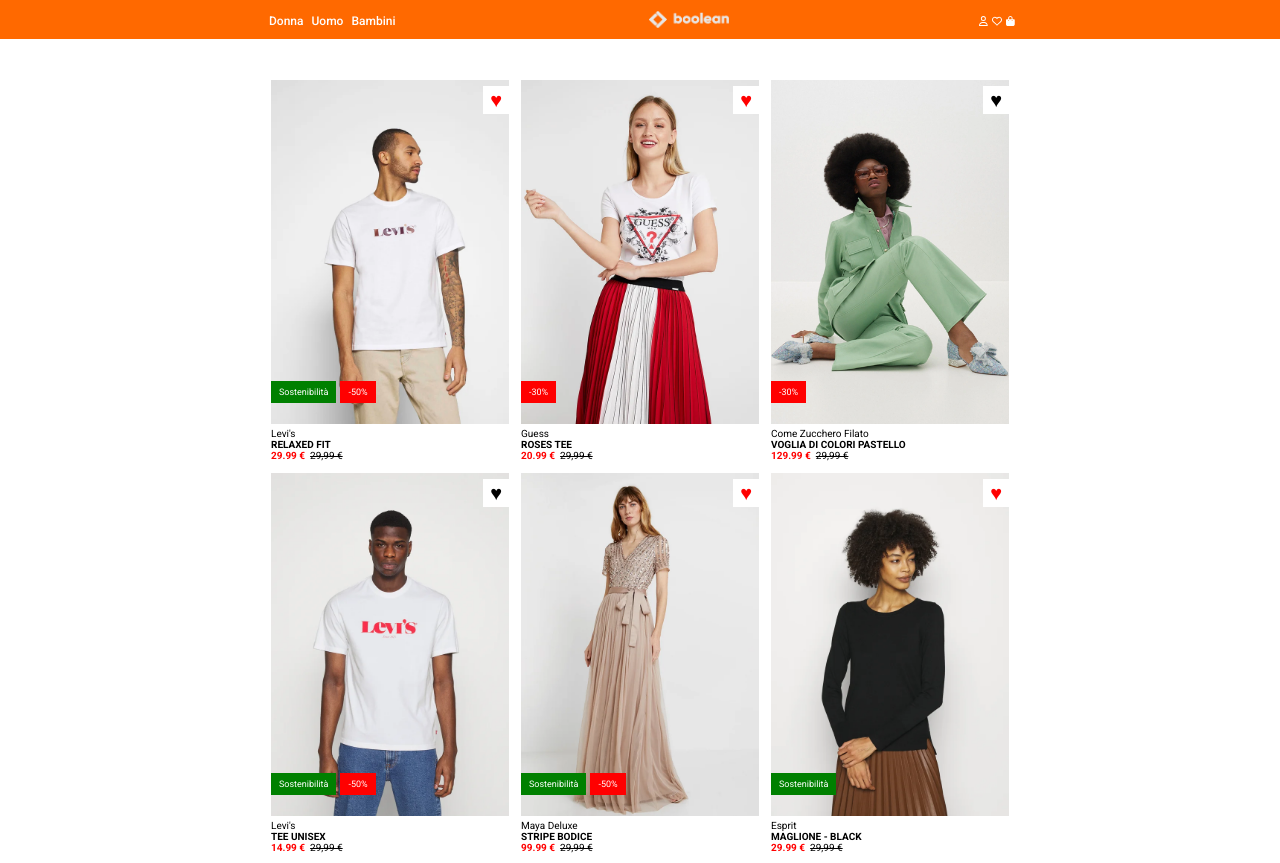
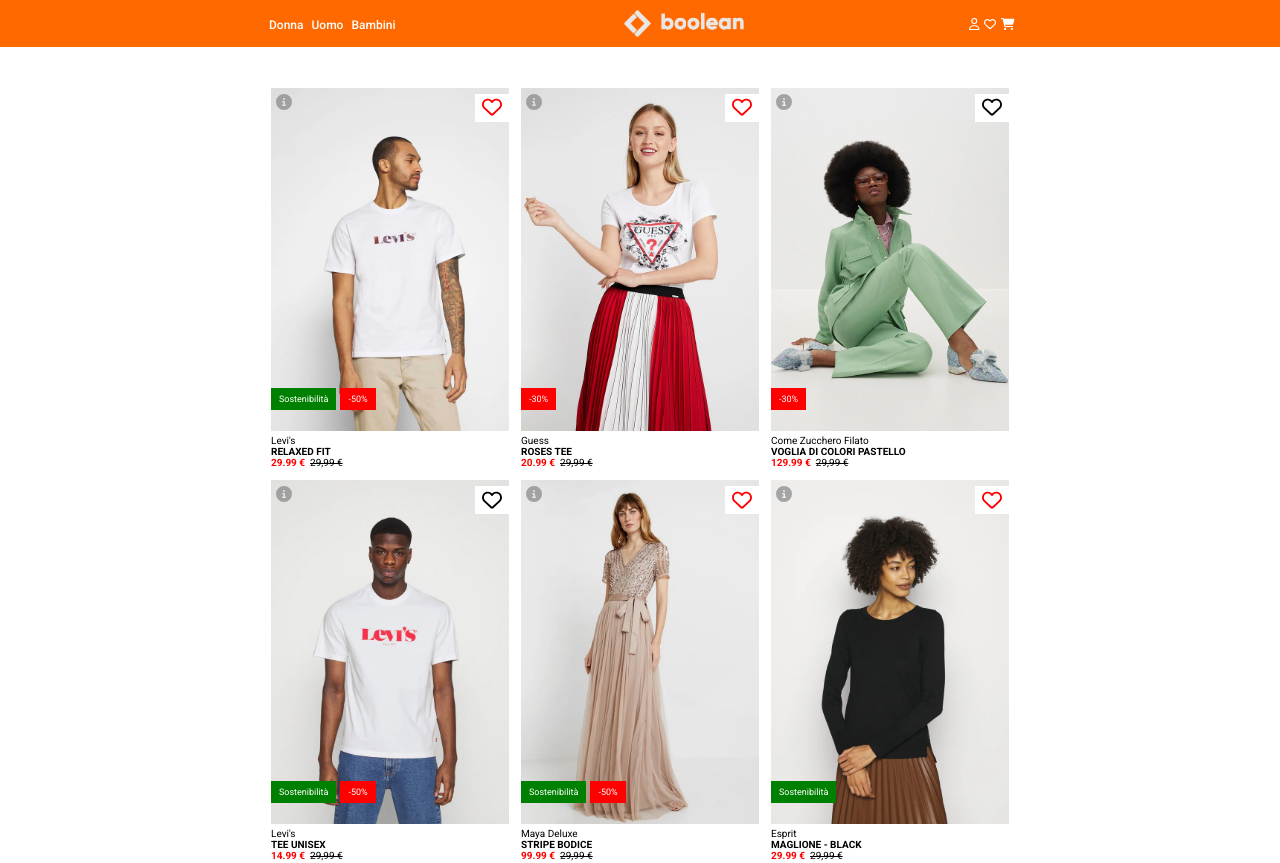
Before and after one commit to NicolaSforza93/vite-boolando, a Vue app: page / in a window 1280 px wide. Shown: the top 863 px of the page. Built offline with nearby package versions, Linux system fonts and the light colour scheme; data requests are answered from the project's data file.

Commit message:
added modal and bonus

```diff
--- a/package.json
+++ b/package.json
@@ -6,7 +6,8 @@
   "scripts": {
     "dev": "vite",
     "build": "vite build",
-    "preview": "vite preview"
+    "preview": "vite preview",
+    "server": "json-server --watch db.json"
   },
   "dependencies": {
     "@fortawesome/fontawesome-svg-core": "^6.4.2",
--- a/src/components/MainContent.vue
+++ b/src/components/MainContent.vue
@@ -7,7 +7,34 @@ export default {
     components: { Product },
     data() {
         return {
-            store
+            store,
+            open: false,
+            selectedProduct: {}
+        }
+    },
+    computed: {
+        products: function () {
+            return store.products;
+        }
+    },
+    methods: {
+        toggleFavorite(item) {
+            // console.log(item);
+            if (item.isInFavorites === true) {
+                item.isInFavorites = false;
+            } else {
+                item.isInFavorites = true
+            }
+        },
+
+        showModal(product) {
+            this.selectedProduct = product;
+            this.open = true;
+        },
+
+        closeModal() {
+            this.open = false;
+            this.selectedProduct = {};
         }
     },
     mounted() {
@@ -20,12 +47,30 @@ export default {
         <section>
             <div class="container">
                 <div class="row">
-                    <div v-for="(product, id) in store.products" :key="id" class="col-4">
-                        <Product :item="product" />
+                    <div v-for="(product, id) in products" :key="id" class="col-4">
+                        <Product :item="product" @toggle="toggleFavorite" @show="showModal" />
                     </div>
                 </div>
             </div>
         </section>
+        <div v-if="open" class="modal">
+            <div class="card">
+                <div class="card-header">
+                    <figure>
+                        <img :src="selectedProduct.frontImage" alt="">
+                    </figure>
+                </div>
+                <div class="card-body">
+                    <p>
+                        {{ selectedProduct.brand }}
+                    </p>
+                    <h1>{{ selectedProduct.name }}</h1>
+                </div>
+                <span class="close">
+                    <font-awesome-icon @click="closeModal" icon="fa-solid fa-circle-xmark" />
+                </span>
+            </div>
+        </div>
     </main>
 </template>
 
@@ -33,4 +78,41 @@ export default {
 section {
     padding: 35px;
 }
+
+.modal::after {
+    content: '';
+    position: fixed;
+    top: 0;
+    bottom: 0;
+    left: 0;
+    right: 0;
+    z-index: 40;
+    background-color: rgba(0, 0, 0, 0.5);
+}
+
+.modal .card {
+    position: fixed;
+    top: 50%;
+    left: 50%;
+    transform: translate(-50%, -50%);
+    z-index: 50;
+    background-color: white;
+    border-radius: 20px;
+    padding: 20px;
+    width: 100%;
+    max-width: 500px;
+    box-shadow: 0px 0px 20px rgba(0, 0, 0, 0.2);
+    display: flex;
+    gap: 10px;
+}
+
+.card-body {
+    align-self: center;
+}
+
+.close {
+    cursor: pointer;
+    font-size: 20px;
+    color: red;
+}
 </style>
--- a/src/components/PageHeader.vue
+++ b/src/components/PageHeader.vue
@@ -3,7 +3,7 @@ export default {
     data() {
         return {
             gender: ['Donna', 'Uomo', 'Bambini'],
-            navIcons: ['fa-regular fa-user', 'fa-regular fa-heart', 'fa-solid fa-bag-shopping']
+            navIcons: ['fa-regular fa-user', 'fa-regular fa-heart', 'fa-solid fa-cart-shopping']
         }
     }
 }
@@ -44,7 +44,7 @@ header {
 }
 
 .logo {
-    width: 80px;
+    width: 120px;
     display: block;
 }
 
@@ -69,11 +69,11 @@ header {
 
 .nav-icons {
     display: flex;
-    gap: 4px;
+    gap: 5px;
 
     a {
         color: white;
-        font-size: 10px;
+        font-size: 12px;
     }
 
 }
--- a/src/components/Product.vue
+++ b/src/components/Product.vue
@@ -14,13 +14,17 @@ export default {
         <figure class="card image">
             <img :src="item.frontImage" alt="Uomo Levi's T-shirt">
             <img class="overlay" :src="item.backImage" alt="Uomo Levi's giacca">
-            <span class="heart-icon" :class="item.isInFavorites === true ? 'favorite' : ''">&hearts;</span>
+            <span class="heart-icon" :class="{ 'favorite': item.isInFavorites }" @click="$emit('toggle', item)">
+                <font-awesome-icon icon="fa-regular fa-heart" />
+            </span>
+            <span class="info" @click="$emit('show', item)">
+                <font-awesome-icon icon="fa-solid fa-circle-info" />
+            </span>
             <ul class="tags">
                 <li v-for="(badge, index) in item.badges" :key="index" :class="['tag', badge.type]">
                     <span>{{ badge.value }}</span>
                 </li>
             </ul>
-
         </figure>
 
         <div class="details">
@@ -49,10 +53,21 @@ export default {
     font-size: 20px;
     background-color: white;
     padding: 2px 7px;
+    cursor: pointer;
 }
 
 .favorite {
     color: red;
+}
+
+.info {
+    position: absolute;
+    top: 5px;
+    left: 5px;
+    color: rgba(128, 128, 128, 0.668);
+    display: block;
+    font-size: 16px;
+    cursor: pointer;
 }
 
 .tags {
--- a/src/main.js
+++ b/src/main.js
@@ -3,11 +3,11 @@ import App from './App.vue'
 
 import { library } from '@fortawesome/fontawesome-svg-core'
 import { FontAwesomeIcon } from '@fortawesome/vue-fontawesome'
-import { faBagShopping, } from '@fortawesome/free-solid-svg-icons'
+import { faCartShopping, faCircleInfo, faCircleXmark } from '@fortawesome/free-solid-svg-icons'
 import { faUser, faHeart } from '@fortawesome/free-regular-svg-icons'
 import { faXTwitter, faFacebookF, faInstagram, faPinterestP, faYoutube } from '@fortawesome/free-brands-svg-icons'
 
-library.add(faUser, faHeart, faBagShopping, faXTwitter, faFacebookF, faInstagram, faPinterestP, faYoutube)
+library.add(faUser, faHeart, faCartShopping, faXTwitter, faFacebookF, faInstagram, faPinterestP, faYoutube, faCircleInfo, faCircleXmark)
 
 createApp(App)
     .component('font-awesome-icon', FontAwesomeIcon)
```
